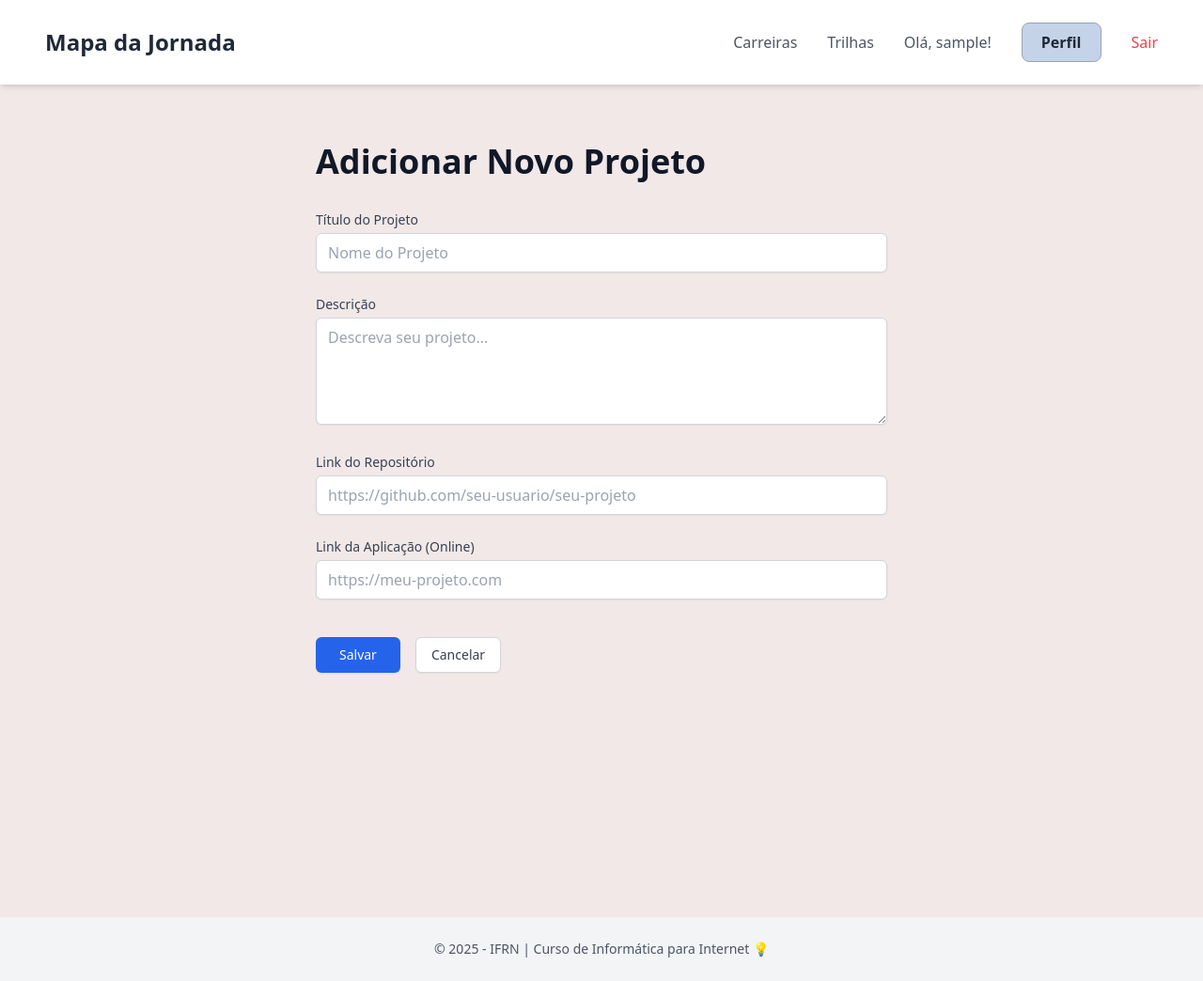
After one commit to jeanlucqs/mapadajornada, a Django app: page /projeto/adicionar/ in a window 1280 px wide. The commit adds this page. Shown: the whole page at 94% size. Run offline with Django 5.2, Linux system fonts and the light colour scheme; the visitor is signed in with stand-in values (Sample User, id 1); some libraries are stand-ins or nearby versions.

Commit message:
crud de projetos adicionado

```diff
--- a/config/settings.py
+++ b/config/settings.py
@@ -128,4 +128,4 @@ LOGIN_REDIRECT_URL = 'pagina_front'
 LOGIN_URL = 'login'
 
 MEDIA_URL = '/media/'
-MEDIA_ROOT = BASE_DIR / 'media'
+MEDIA_ROOT = os.path.join(BASE_DIR, 'media')
--- a/mapa/forms.py
+++ b/mapa/forms.py
@@ -1,7 +1,7 @@
 from django import forms
 from django.contrib.auth.forms import UserCreationForm, AuthenticationForm
 from django.contrib.auth.models import User
-from .models import Habilidade, Competencia, Perfil
+from .models import Perfil, Habilidade, Competencia, Projeto
 
 class CustomUserCreationForm(UserCreationForm):
     email = forms.EmailField(
@@ -60,3 +60,33 @@ class CompetenciaForm(forms.ModelForm):
         widgets = {
             'nome': forms.TextInput(attrs={'class': 'border rounded-lg p-2 w-full','placeholder':'Ex: Python'})
         }
+
+class ProjetoForm(forms.ModelForm):
+    class Meta:
+        model = Projeto
+        fields = ['titulo', 'descricao', 'link_repositorio', 'link_producao']
+
+        widgets = {
+            'titulo': forms.TextInput(attrs={
+                'class': 'w-full px-3 py-2 border border-gray-300 rounded-md shadow-sm focus:outline-none focus:ring-blue-500 focus:border-blue-500',
+                'placeholder': 'Nome do Projeto'
+            }),
+            'descricao': forms.Textarea(attrs={
+                'class': 'w-full px-3 py-2 border border-gray-300 rounded-md shadow-sm focus:outline-none focus:ring-blue-500 focus:border-blue-500',
+                'placeholder': 'Descreva seu projeto...', 'rows': 4
+            }),
+            'link_repositorio': forms.URLInput(attrs={
+                'class': 'w-full px-3 py-2 border border-gray-300 rounded-md shadow-sm focus:outline-none focus:ring-blue-500 focus:border-blue-500',
+                'placeholder': 'https://github.com/seu-usuario/seu-projeto'
+            }),
+            'link_producao': forms.URLInput(attrs={
+                'class': 'w-full px-3 py-2 border border-gray-300 rounded-md shadow-sm focus:outline-none focus:ring-blue-500 focus:border-blue-500',
+                'placeholder': 'https://meu-projeto.com'
+            }),
+        }
+        labels = {
+            'titulo': 'Título do Projeto',
+            'descricao': 'Descrição',
+            'link_repositorio': 'Link do Repositório',
+            'link_producao': 'Link da Aplicação (Online)',
+        }
--- a/mapa/models.py
+++ b/mapa/models.py
@@ -93,3 +93,19 @@ class Carreira(models.Model):
 
     def __str__(self):
         return f"{self.categoria.nome} - {self.titulo}"
+
+class Projeto(models.Model):
+    user = models.ForeignKey(User, on_delete=models.CASCADE, related_name='projetos')
+    titulo = models.CharField(max_length=100)
+    descricao = models.TextField(blank=True, null=True)
+    # imagem = models.ImageField(upload_to='fotos_projetos/', blank=True, null=True, help_text="Opcional: Imagem de capa do projeto.")
+    link_repositorio = models.URLField(max_length=200, blank=True, null=True, verbose_name="Link do Repositório (Ex: GitHub)")
+    link_producao = models.URLField(max_length=200, blank=True, null=True, verbose_name="Link da Aplicação (Opcional)")
+
+    class Meta:
+        verbose_name = "Projeto"
+        verbose_name_plural = "Projetos"
+        ordering = ['-id']
+
+    def __str__(self):
+        return self.titulo
--- a/mapa/urls.py
+++ b/mapa/urls.py
@@ -1,6 +1,8 @@
 from django.urls import path
 from . import views
 from django.contrib.auth.views import LogoutView
+from django.conf import settings
+from django.conf.urls.static import static
 
 urlpatterns = [
     path('registro/', views.pagina_registro, name='registro'),
@@ -18,4 +20,10 @@ urlpatterns = [
     path('competencia/adicionar/', views.adicionar_competencia, name='adicionar_competencia'),
     path('competencia/editar/<int:id>/', views.editar_competencia, name='editar_competencia'),
     path('competencia/excluir/<int:id>/', views.excluir_competencia, name='excluir_competencia'),
+    path('projeto/adicionar/', views.adicionar_projeto, name='adicionar_projeto'),
+    path('projeto/editar/<int:id>/', views.editar_projeto, name='editar_projeto'),
+    path('projeto/excluir/<int:id>/', views.excluir_projeto, name='excluir_projeto'),
 ]
+
+if settings.DEBUG:
+    urlpatterns += static(settings.MEDIA_URL, document_root=settings.MEDIA_ROOT)
--- a/mapa/views.py
+++ b/mapa/views.py
@@ -1,8 +1,8 @@
 from django.shortcuts import render, redirect, get_object_or_404
 from django.contrib.auth import login
 from django.contrib.auth.decorators import login_required
-from .forms import CustomUserCreationForm, CustomAuthenticationForm, PerfilForm, HabilidadeForm, CompetenciaForm
-from .models import PaginaFrontend, PaginaBackend, PaginaMobile, Perfil, Habilidade, Competencia, Categoria, Carreira
+from .forms import CustomUserCreationForm, CustomAuthenticationForm, PerfilForm, HabilidadeForm, CompetenciaForm, ProjetoForm
+from .models import PaginaFrontend, PaginaBackend, PaginaMobile, Perfil, Habilidade, Competencia, Categoria, Carreira, Projeto
 from django.contrib import messages
 
 def index(request):
@@ -59,15 +59,16 @@ def pagina_mobile(request):
     return render(request, 'pagina_mobile.html', {'conteudo': conteudo})
 @login_required
 def perfil(request):
-    # CORREÇÃO: Desempacotar a tupla
     perfil, created = Perfil.objects.get_or_create(user=request.user)
     habilidades = Habilidade.objects.filter(user=request.user)
     competencias = Competencia.objects.filter(user=request.user)
+    projetos = Projeto.objects.filter(user=request.user)
 
     context = {
-        'perfil': perfil,  # Agora é o objeto, não a tupla
+        'perfil': perfil,
         'habilidades': habilidades,
         'competencias': competencias,
+        'projetos': projetos,
     }
     return render(request, 'perfil.html', context)
 
@@ -195,3 +196,42 @@ def excluir_competencia(request, id):
         messages.success(request, f'Competência "{nome}" excluída com sucesso!')
         return redirect('editar_perfil')
     return render(request, 'confirm_delete.html', {'obj': comp, 'tipo': 'competência'})
+
+@login_required
+def adicionar_projeto(request):
+    if request.method == 'POST':
+        form = ProjetoForm(request.POST)
+        if form.is_valid():
+            projeto = form.save(commit=False)
+            projeto.user = request.user
+            projeto.save()
+            messages.success(request, f'Projeto "{projeto.titulo}" adicionado com sucesso!')
+            return redirect('perfil')
+    else:
+        form = ProjetoForm()
+    return render(request, 'projeto_form.html', {'form': form, 'titulo': 'Adicionar Novo Projeto'})
+
+
+@login_required
+def editar_projeto(request, id):
+    projeto = get_object_or_404(Projeto, id=id, user=request.user)
+    if request.method == 'POST':
+        form = ProjetoForm(request.POST, instance=projeto)
+        if form.is_valid():
+            form.save()
+            messages.success(request, f'Projeto "{projeto.titulo}" atualizado com sucesso!')
+            return redirect('perfil')
+    else:
+        form = ProjetoForm(instance=projeto)
+    return render(request, 'projeto_form.html', {'form': form, 'titulo': 'Adicionar Novo Projeto'})
+
+
+@login_required
+def excluir_projeto(request, id):
+    projeto = get_object_or_404(Projeto, id=id, user=request.user)
+    if request.method == 'POST':
+        nome = projeto.titulo
+        projeto.delete()
+        messages.success(request, f'Projeto "{nome}" excluído com sucesso!')
+        return redirect('perfil')
+    return render(request, 'confirm_delete.html', {'obj': projeto, 'tipo': 'projeto'})
--- /dev/null
+++ b/templates/projeto_form.html
@@ -0,0 +1,78 @@
+{% extends 'base.html' %}
+{% load static %}
+{% block title %}{{ titulo }}{% endblock %}
+
+{% block content %}
+<div class="min-h-screen flex justify-center items-start py-10">
+  <div class="w-full max-w-2xl px-8">
+
+    <h1 class="text-4xl font-semibold mb-8 text-left text-gray-900">{{ titulo }}</h1>
+
+    <form method="post" class="space-y-6">
+      {% csrf_token %}
+
+      {% if form.non_field_errors %}
+        <div class="p-3 bg-red-100 text-red-800 rounded-md">
+          {% for error in form.non_field_errors %}
+            <p>{{ error }}</p>
+          {% endfor %}
+        </div>
+      {% endif %}
+
+      <div>
+        <label for="{{ form.titulo.id_for_label }}" class="block text-sm font-medium text-gray-700">
+          {{ form.titulo.label }}
+        </label>
+        <div class="mt-1">
+          {{ form.titulo }} </div>
+        {% if form.titulo.errors %}
+          <p class="mt-1 text-sm text-red-600">{{ form.titulo.errors|first }}</p>
+        {% endif %}
+      </div>
+
+      <div>
+        <label for="{{ form.descricao.id_for_label }}" class="block text-sm font-medium text-gray-700">
+          {{ form.descricao.label }}
+        </label>
+        <div class="mt-1">
+          {{ form.descricao }} </div>
+        {% if form.descricao.errors %}
+          <p class="mt-1 text-sm text-red-600">{{ form.descricao.errors|first }}</p>
+        {% endif %}
+      </div>
+
+      <div>
+        <label for="{{ form.link_repositorio.id_for_label }}" class="block text-sm font-medium text-gray-700">
+          {{ form.link_repositorio.label }}
+        </label>
+        <div class="mt-1">
+          {{ form.link_repositorio }} </div>
+        {% if form.link_repositorio.errors %}
+          <p class="mt-1 text-sm text-red-600">{{ form.link_repositorio.errors|first }}</p>
+        {% endif %}
+      </div>
+
+      <div>
+        <label for="{{ form.link_producao.id_for_label }}" class="block text-sm font-medium text-gray-700">
+          {{ form.link_producao.label }}
+        </label>
+        <div class="mt-1">
+          {{ form.link_producao }} </div>
+        {% if form.link_producao.errors %}
+          <p class="mt-1 text-sm text-red-600">{{ form.link_producao.errors|first }}</p>
+        {% endif %}
+      </div>
+
+      <div class="flex gap-4 pt-4">
+        <button type="submit" class="inline-flex justify-center py-2 px-6 border border-transparent shadow-sm text-sm font-medium rounded-md text-white bg-blue-600 hover:bg-blue-700">
+          Salvar
+        </button>
+        <a href="{% url 'perfil' %}" class="inline-flex justify-center py-2 px-4 border border-gray-300 rounded-md shadow-sm text-sm font-medium text-gray-700 bg-white hover:bg-gray-50">
+          Cancelar
+        </a>
+      </div>
+
+    </form>
+  </div>
+</div>
+{% endblock %}
```
Also changed, not shown: mapa/admin.py (+7 -1 lines), templates/perfil.html (+66 -10 lines), mapa/migrations/0012_projeto.py (added), mapa/migrations/0013_remove_projeto_imagem.py (added).
